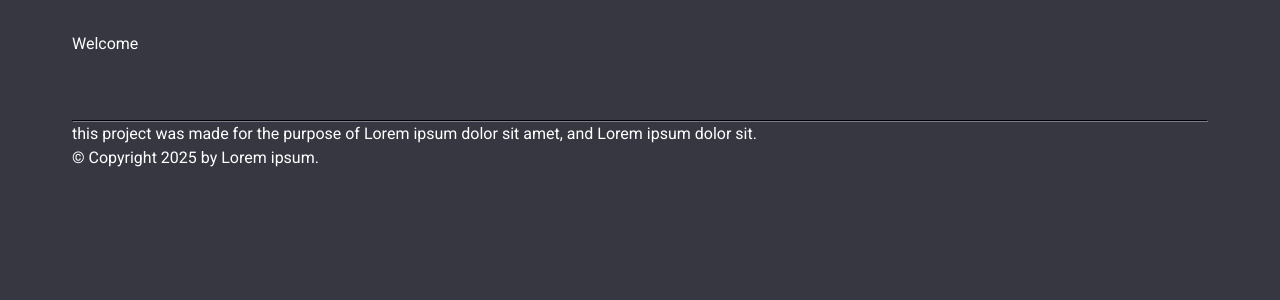
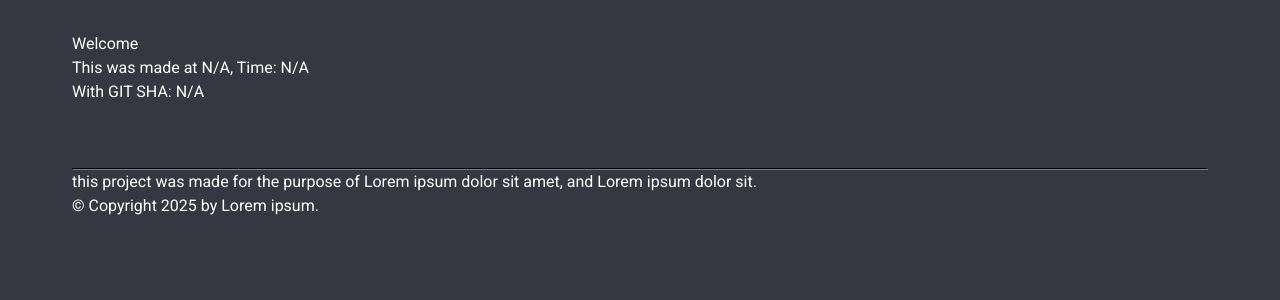
Before and after one commit to DumbBeetle/Flask_Test, a Flask app: page / in a window 1280 px wide. Shown: the part 60-360 px from the top of the page. Run offline with Flask 3, Linux system fonts and the light colour scheme.

```diff
--- a/app.py
+++ b/app.py
@@ -9,8 +9,10 @@ DEBUG = bool(os.getenv('DEBUG', False))
 
 @app.route('/')
 def home_page():
-    return render_template("index.html")
-
+    deploy_date = os.getenv("DEPLOY_DATE", "N/A")
+    deploy_time = os.getenv("DEPLOY_TIME", "N/A")
+    git_sha = os.getenv("GIT_SHA", "N/A")
+    return render_template("index.html", deploy_date=deploy_date, deploy_time=deploy_time, git_sha=git_sha)
 
 @app.route('/about')
 def about_page():
--- a/templates/index.html
+++ b/templates/index.html
@@ -5,6 +5,8 @@
 {% endblock %}
 {% block content %}
 <p>
-	Welcome
+	Welcome<br>
+	This was made at {{ deploy_date }}, Time: {{ deploy_time }}<br>
+	With GIT SHA: {{ git_sha }}
 </p>
 {% endblock %}
```
Also changed, not shown: 1 other file.
